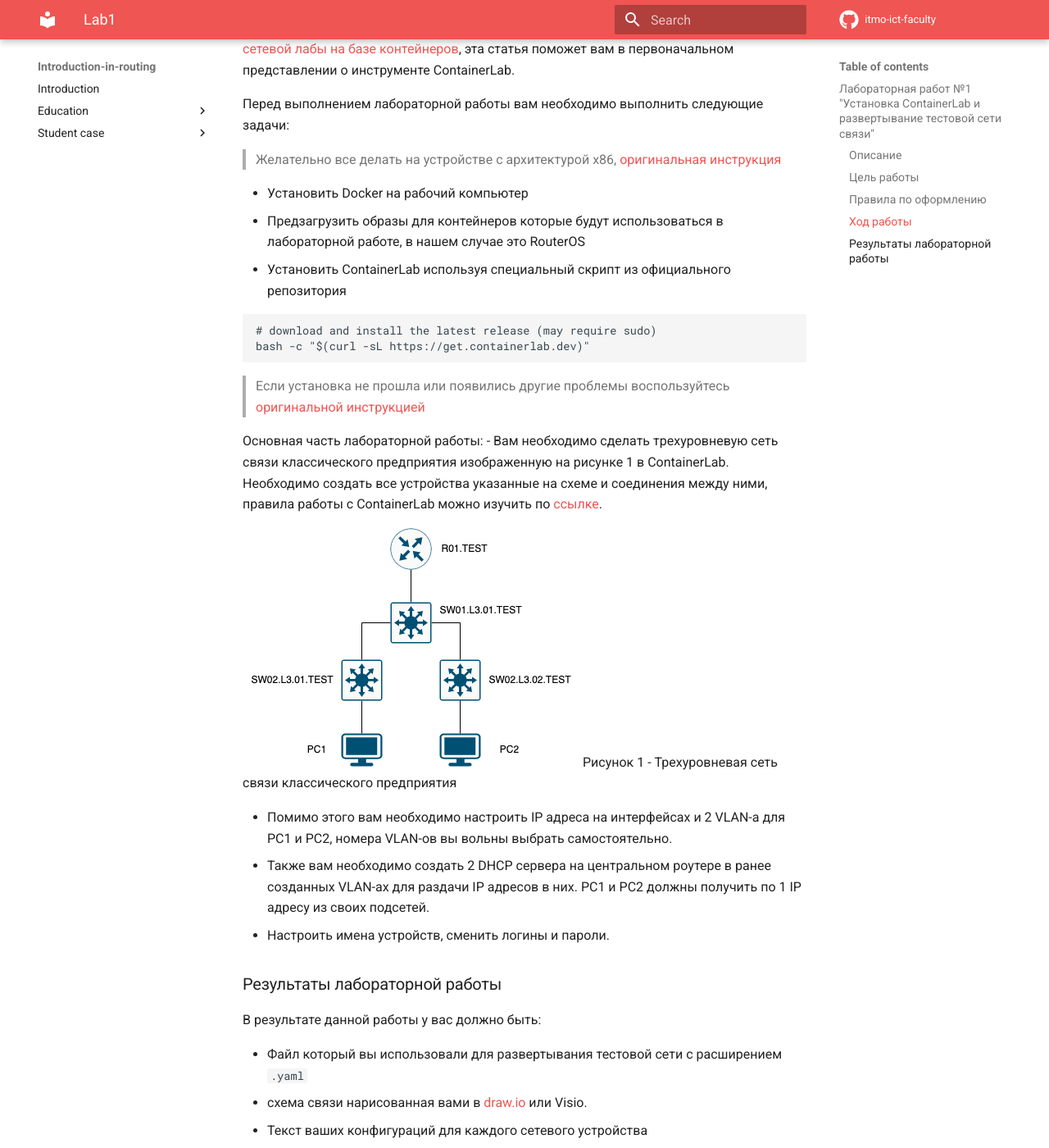
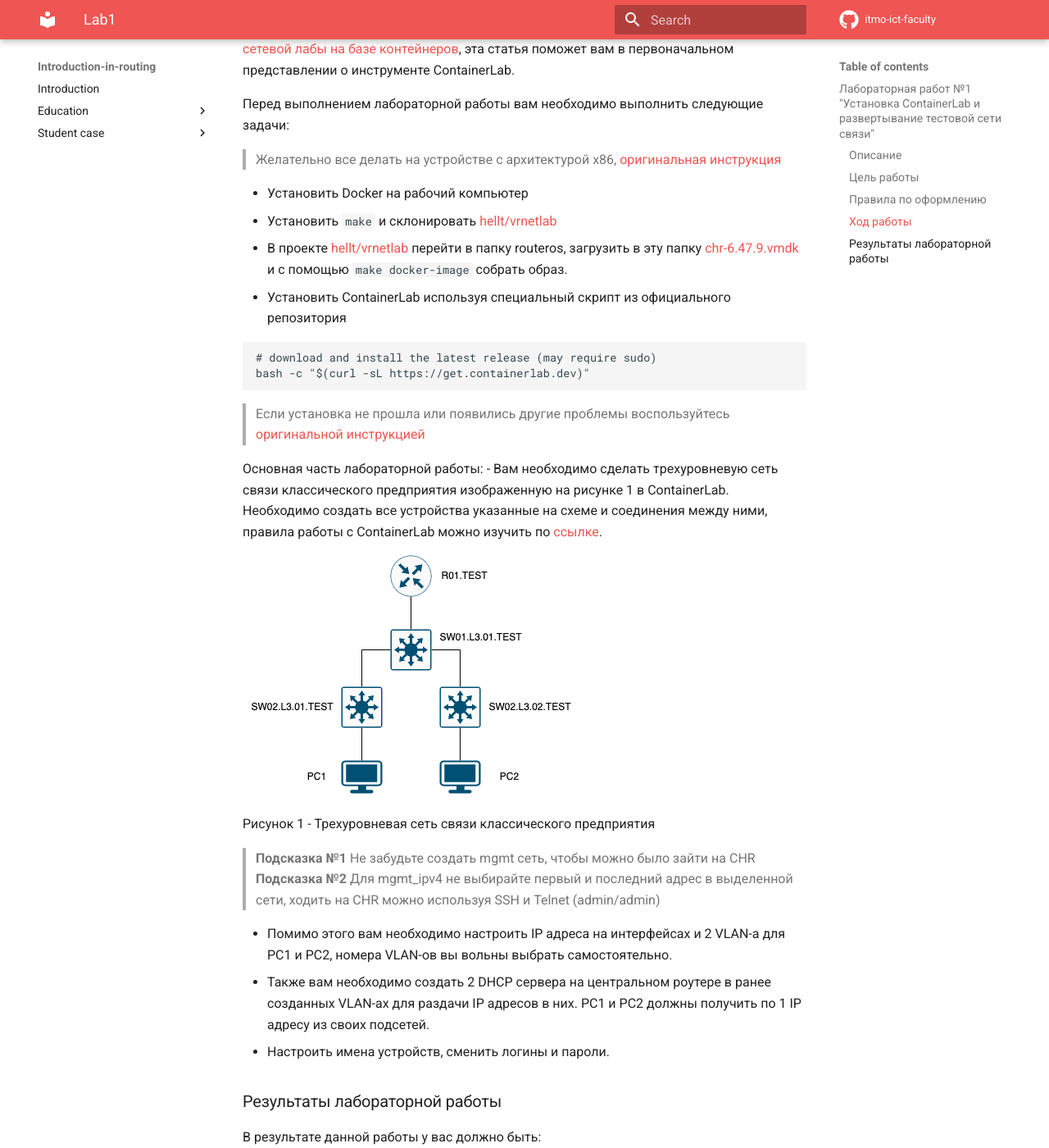
Before and after one commit to itmo-ict-faculty/introduction-in-routing, an MkDocs documentation site: the page built from docs/education/labs2022_2023/lab1/lab1.md, in a window 1280 px wide and 1400 px high, scrolled down 652 px. Shown: the whole window at 82% size. Built offline with MkDocs 1.6.1 and Material for MkDocs 9.7.7, drawn with Linux system fonts in a browser that asks for light colours; comment, search, counter and statistics services are not loaded.

Commit message:
Update lab1.md

````diff
--- a/docs/education/labs2022_2023/lab1/lab1.md
+++ b/docs/education/labs2022_2023/lab1/lab1.md
@@ -20,7 +20,8 @@
 > Желательно все делать на устройстве с архитектурой x86, [оригинальная инструкция](https://containerlab.dev/install/)
 
 - Установить Docker на рабочий компьютер
-- Предзагрузить образы для контейнеров которые будут использоваться в лабораторной работе, в нашем случае это RouterOS
+- Установить `make` и склонировать [hellt/vrnetlab](https://github.com/hellt/vrnetlab)
+- В проекте [hellt/vrnetlab](https://github.com/hellt/vrnetlab) перейти в папку routeros, загрузить в эту папку [chr-6.47.9.vmdk](https://download.mikrotik.com/routeros/6.47.9/chr-6.47.9.vmdk) и с помощью `make docker-image` собрать образ.
 - Установить ContainerLab используя специальный скрипт из официального репозитория
 
 ```bash
@@ -34,7 +35,11 @@
 - Вам необходимо сделать трехуровневую сеть связи классического предприятия изображенную на рисунке 1 в ContainerLab.  Необходимо создать все устройства указанные на схеме и соединения между ними, правила работы с СontainerLab можно изучить по [ссылке](https://containerlab.dev/quickstart/).
 
 ![3tiernetwork](3tiernetwork.png)
+
 Рисунок 1 - Трехуровневая сеть связи классического предприятия
+
+> **Подсказка №1** Не забудьте создать mgmt сеть, чтобы можно было зайти на CHR
+> **Подсказка №2** Для mgmt_ipv4 не выбирайте первый и последний адрес в выделенной сети, ходить на CHR можно используя SSH и Telnet (admin/admin)
 
 - Помимо этого вам необходимо настроить IP адреса на интерфейсах и 2 VLAN-a для PC1 и PC2, номера VLAN-ов вы вольны выбрать самостоятельно.
 - Также вам необходимо создать 2 DHCP сервера на центральном роутере в ранее созданных VLAN-ах для раздачи IP адресов в них. PC1 и PC2 должны получить по 1 IP адресу из своих подсетей.
````
